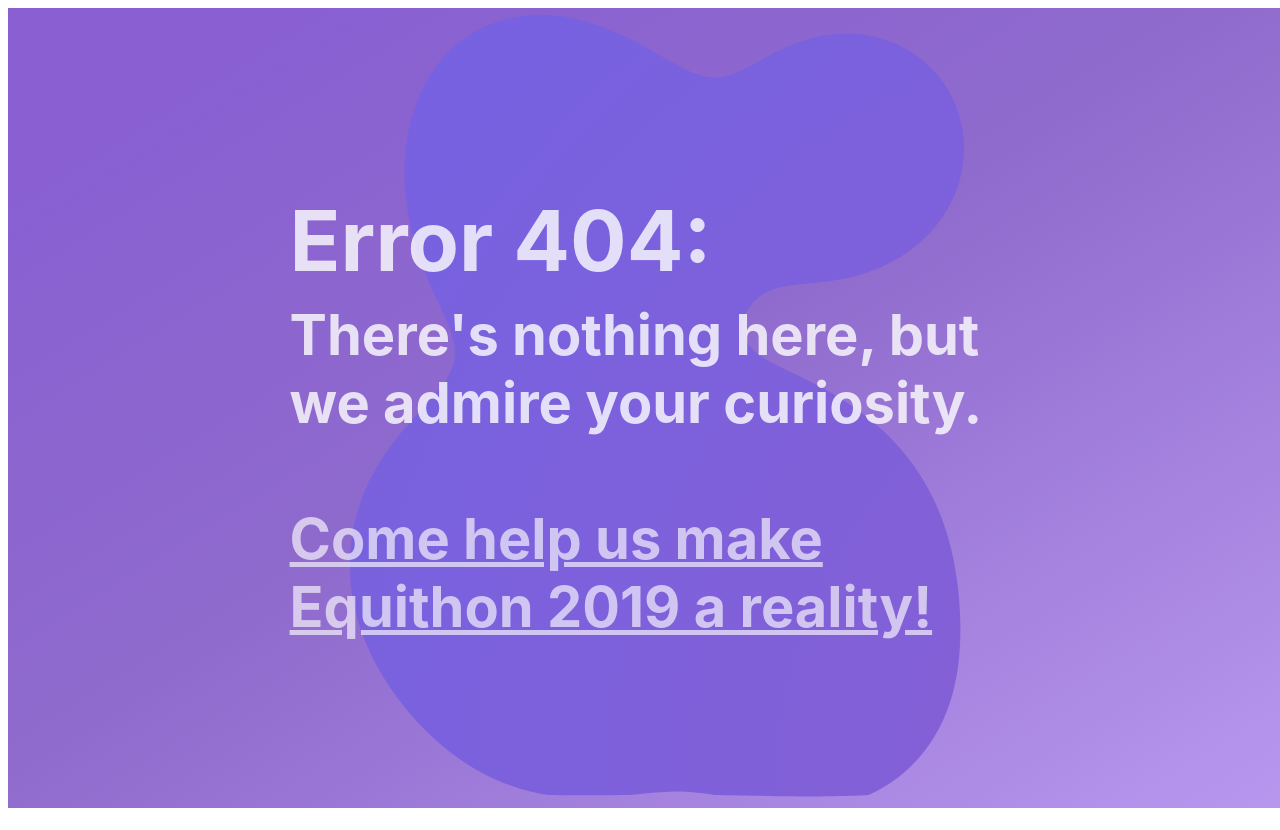
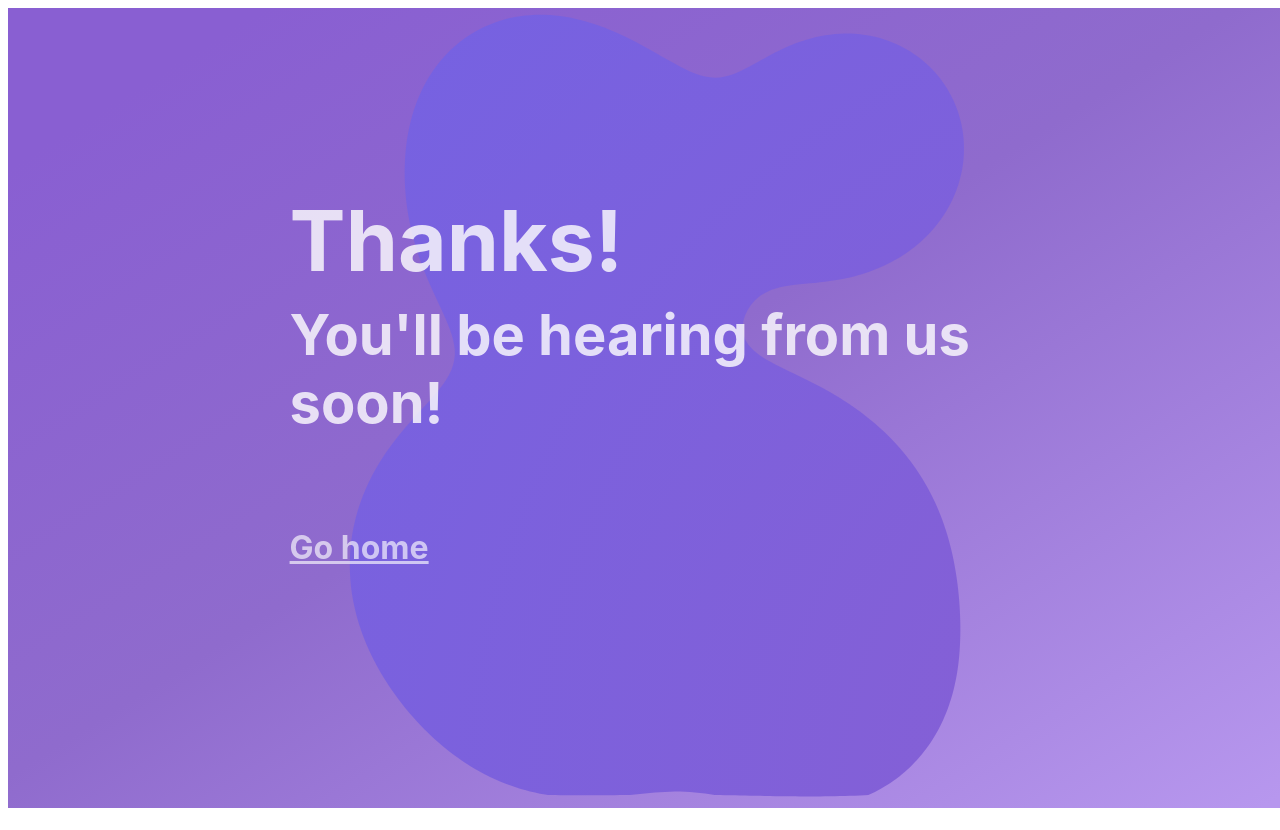
Before and after one commit to equithon/site-preview, a Gatsby app: page /thanks in a window 1280 px wide. Before the commit this address had no page. Built offline with nearby package versions, Linux system fonts and the light colour scheme.

Commit message:
Add email mailing list submission

```diff
--- a/src/components/LavaLampBg.jsx
+++ b/src/components/LavaLampBg.jsx
@@ -25,10 +25,9 @@
 
 
       let screenDims = this.getDims();
-
       let width = screenDims.width;
       let height = screenDims.height;
-      console.log(width, height);
+
       // Lava lamp effect courtesy of https://codepen.io/happycrappie/pen/JJdNZq
       window.lavaAnimation = function() {
           "use strict";
--- a/src/pages/index.jsx
+++ b/src/pages/index.jsx
@@ -381,7 +381,6 @@
   }
 
   handleSubmit(e){
-    e.preventDefault();
     const userEmail = e.target.children && e.target.children[1].value;
     if( /(.+)@(.+){2,}\.(.+){2,}/.test(userEmail)){ // valid email
       console.log(userEmail + " is valid");
@@ -452,13 +451,14 @@
                 <ActionInputOverlay show={this.state.inputFocused} color="rgba(142, 142, 142, 0.3)" width="90%">
                   { !this.state.curInput ? "Your Email" : null }
                 </ActionInputOverlay>
-                <form name="mailing-list" id="mailingListForm" onSubmit={(e) => this.handleSubmit(e)} netlify-honeypot="superSecretField" netlify>
+                <form name="mailing-list" id="mailingListForm" onSubmit={(e) => this.handleSubmit(e)} method="POST" action="https://formspree.io/equithonmailinglistsignup@robot.zapier.com" target="_blank">
                   <ClickButton type="submit" show={this.state.inputFocused || this.state.curInput !== ''}>
                     <ClickButtonImg src={imgSrc} />
                   </ClickButton>
                   <ActionInputBox type="email" name="userEmail" onChange={(evt) => { this.setState({curInput: evt.target.value, lastInputValid: null}) }} />
                   <div style={{display: "none"}}>
-                    <label>Don’t fill this out if you're human: <input name="superSecretField" /></label>
+                    <input type="hidden" name="_next" value="/thanks" />
+                    <label>Don’t fill this out if you're human: <input name="_gotcha" /></label>
                   </div>
                 </form>
               </ActionInput>
--- /dev/null
+++ b/src/pages/thanks.jsx
@@ -0,0 +1,58 @@
+import React from 'react';
+import styled from 'styled-components';
+import LavaLampBg from '../components/LavaLampBg';
+
+
+const Container = styled.div`
+  height: 80vh;
+  width: 80vw;
+  padding: 10vh 10vw;
+  background: linear-gradient(to bottom right, #895fd2 10%, #8f6bcd 48%, #b797ee 99%);
+
+  color: white;
+  font-family: "SF Pro Text", sans-serif;
+`;
+
+const Text = styled.div`
+  width: 70%;
+  height: 100%;
+  padding-top: 10%;
+  justify-text: center;
+  margin-left: auto;
+  margin-right: auto;
+
+  font-size: 7vmin;
+  font-weight: bold;
+  position: relative;
+  z-index: 3;
+  opacity: 0.8;
+
+  & a {
+    color: white;
+    opacity: 0.8;
+    font-size: 2rem;
+
+    &:hover {
+      opacity: 1;
+      transition: opacity 500ms;
+    }
+  }
+`;
+
+class NotFoundPage extends React.Component {
+  constructor(props) {
+    super(props);
+    this.state = {};
+  }
+
+  render() {
+    return (
+      <Container>
+        <LavaLampBg />
+        <Text><div style={{fontSize: "1.5em", marginBottom: "10px"}}>Thanks!</div>You'll be hearing from us soon!<br/><br/> <a href="/">Go home</a></Text>
+      </Container>
+    )
+  }
+}
+
+export default NotFoundPage;
```
